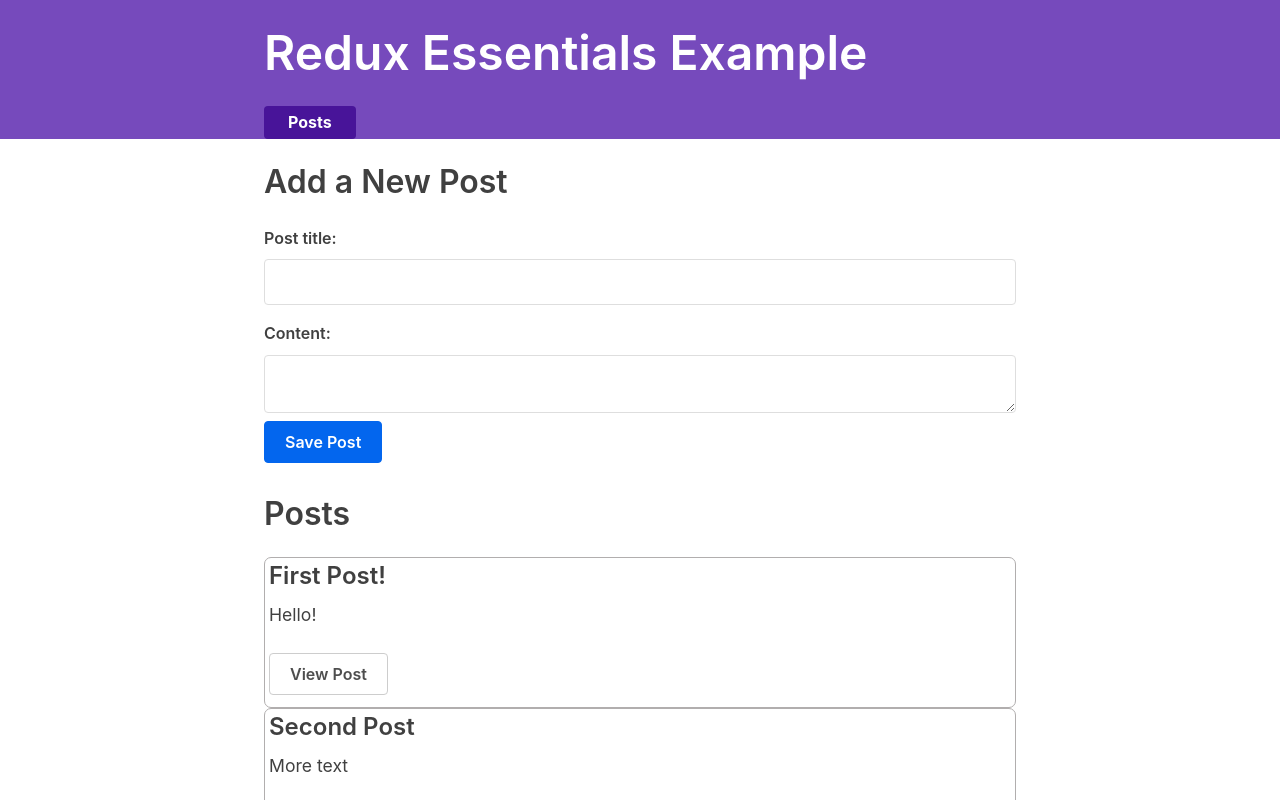
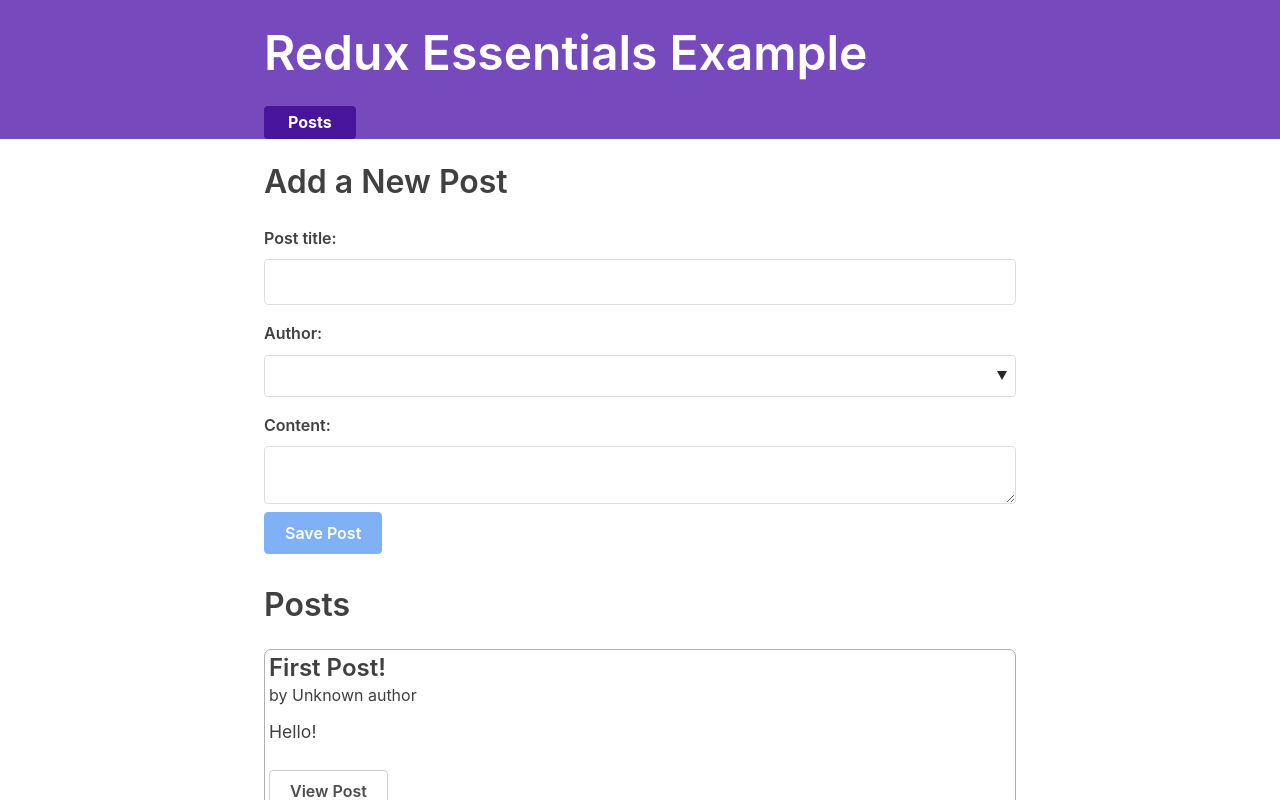
Before and after one commit to JGitHub25/social-media-app-redux, a React (Create React App) app: page / in a window 1280 px wide. Shown: the top 800 px of the page. Built offline with nearby package versions, Linux system fonts and the light colour scheme; what @mswjs/data, mock-socket, txtgen would draw is missing.

Commit message:
posts include user name.

```diff
--- a/src/app/store.js
+++ b/src/app/store.js
@@ -1,8 +1,10 @@
 import { configureStore } from '@reduxjs/toolkit'
 import postsReducer from '../features/posts/postsSlice'
+import usersReducer from '../features/users/usersSlice'
 
 export default configureStore({
   reducer: {
     posts: postsReducer,
+    users: usersReducer,
   },
 })
--- a/src/features/posts/AddPostForm.js
+++ b/src/features/posts/AddPostForm.js
@@ -1,26 +1,37 @@
 import React, { useState } from 'react'
-
-import { useDispatch } from 'react-redux'
+import { useDispatch, useSelector } from 'react-redux'
 
 import { addPost } from './postsSlice'
 
 export const AddPostForm = () => {
   const [title, setTitle] = useState('')
   const [content, setContent] = useState('')
+  const [userId, setUserId] = useState('')
 
   const dispatch = useDispatch()
 
+  const users = useSelector((state) => state.users)
+
   const handleTitleChange = (e) => setTitle(e.target.value)
   const handlePostChange = (e) => setContent(e.target.value)
+  const handleUserChange = (e) => setUserId(e.target.value)
 
   const savePost = (e) => {
     e.preventDefault()
     if (title && content) {
-      dispatch(addPost(title, content))
+      dispatch(addPost(title, content, userId))
       setTitle('')
       setContent('')
     }
   }
+
+  const canSave = Boolean(title) && Boolean(content) && Boolean(userId)
+
+  const usersOptions = users.map((user) => (
+    <option key={user.id} value={user.id}>
+      {user.name}
+    </option>
+  ))
 
   return (
     <section>
@@ -34,6 +45,11 @@
           value={title}
           onChange={handleTitleChange}
         />
+        <label htmlFor="postAuthor">Author:</label>
+        <select id="postAuthor" value={userId} onChange={handleUserChange}>
+          <option value=""></option>
+          {usersOptions}
+        </select>
         <label htmlFor="postContent">Content:</label>
         <textarea
           id="postContent"
@@ -41,7 +57,9 @@
           value={content}
           onChange={handlePostChange}
         />
-        <button type="submit">Save Post</button>
+        <button type="submit" disabled={!canSave}>
+          Save Post
+        </button>
       </form>
     </section>
   )
--- /dev/null
+++ b/src/features/posts/PostAuthor.js
@@ -0,0 +1,10 @@
+import React from 'react'
+import { useSelector } from 'react-redux'
+
+export const PostAuthor = ({ userId }) => {
+  const author = useSelector((state) =>
+    state.users.find((user) => user.id === userId)
+  )
+
+  return <span>by {author ? author.name : 'Unknown author'}</span>
+}
--- a/src/features/posts/PostsList.js
+++ b/src/features/posts/PostsList.js
@@ -1,6 +1,8 @@
 import React from 'react'
 import { useSelector } from 'react-redux'
 import { Link } from 'react-router-dom'
+
+import { PostAuthor } from './PostAuthor'
 
 export const PostsList = () => {
   const posts = useSelector((state) => state.posts)
@@ -8,6 +10,7 @@
   const renderedPosts = posts.map((post) => (
     <article className="post-excerpt" key={post.id}>
       <h3>{post.title}</h3>
+      <PostAuthor userId={post.user} />
       <p className="post-content">{post.content.substring(0, 100)}</p>
       <Link to={`/posts/${post.id}`} className="button muted-button">
         View Post
--- a/src/features/posts/SinglePost.js
+++ b/src/features/posts/SinglePost.js
@@ -1,5 +1,6 @@
 import { useSelector } from 'react-redux'
 import { Link } from 'react-router-dom'
+import { PostAuthor } from './PostAuthor'
 
 export const SinglePost = ({ match }) => {
   const { postId } = match.params
@@ -20,6 +21,7 @@
     <section>
       <article className="post">
         <h2>{post.title}</h2>
+        <PostAuthor userId={post.user} />
         <p className="post-content">{post.content}</p>
         <Link to={`/editPost/${post.id}`} className="button">
           Edit Post
--- a/src/features/posts/postsSlice.js
+++ b/src/features/posts/postsSlice.js
@@ -13,12 +13,13 @@
       reducer(state, action) {
         state.push(action.payload)
       },
-      prepare(title, content) {
+      prepare(title, content, userId) {
         return {
           payload: {
             id: nanoid(),
             title,
             content,
+            user: userId,
           },
         }
       },
--- /dev/null
+++ b/src/features/users/usersSlice.js
@@ -0,0 +1,15 @@
+import { createSlice } from '@reduxjs/toolkit'
+
+const initialState = [
+  { id: '0', name: 'Tianna Jenkins' },
+  { id: '1', name: 'Kevin Grant' },
+  { id: '2', name: 'Madison Price' },
+]
+
+const usersSlice = createSlice({
+  name: 'users',
+  initialState,
+  reducers: {},
+})
+
+export default usersSlice.reducer
```
